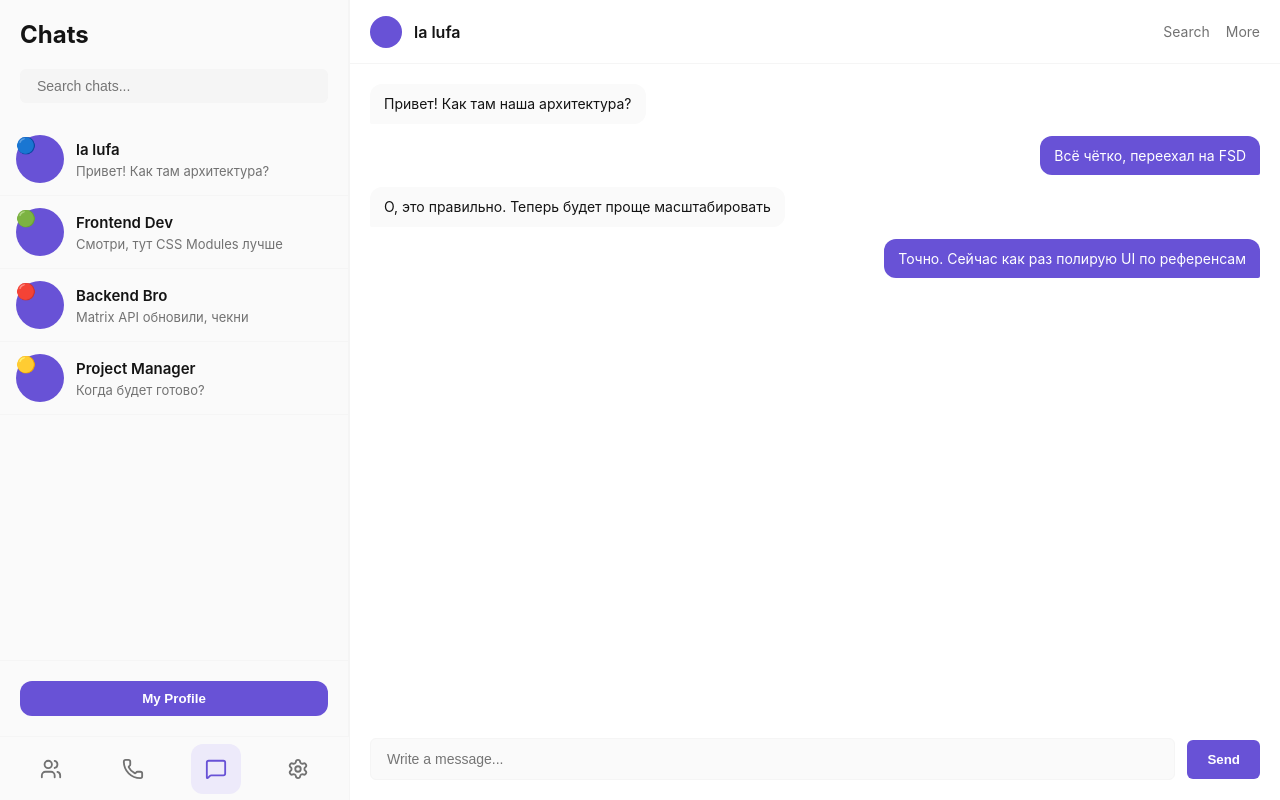
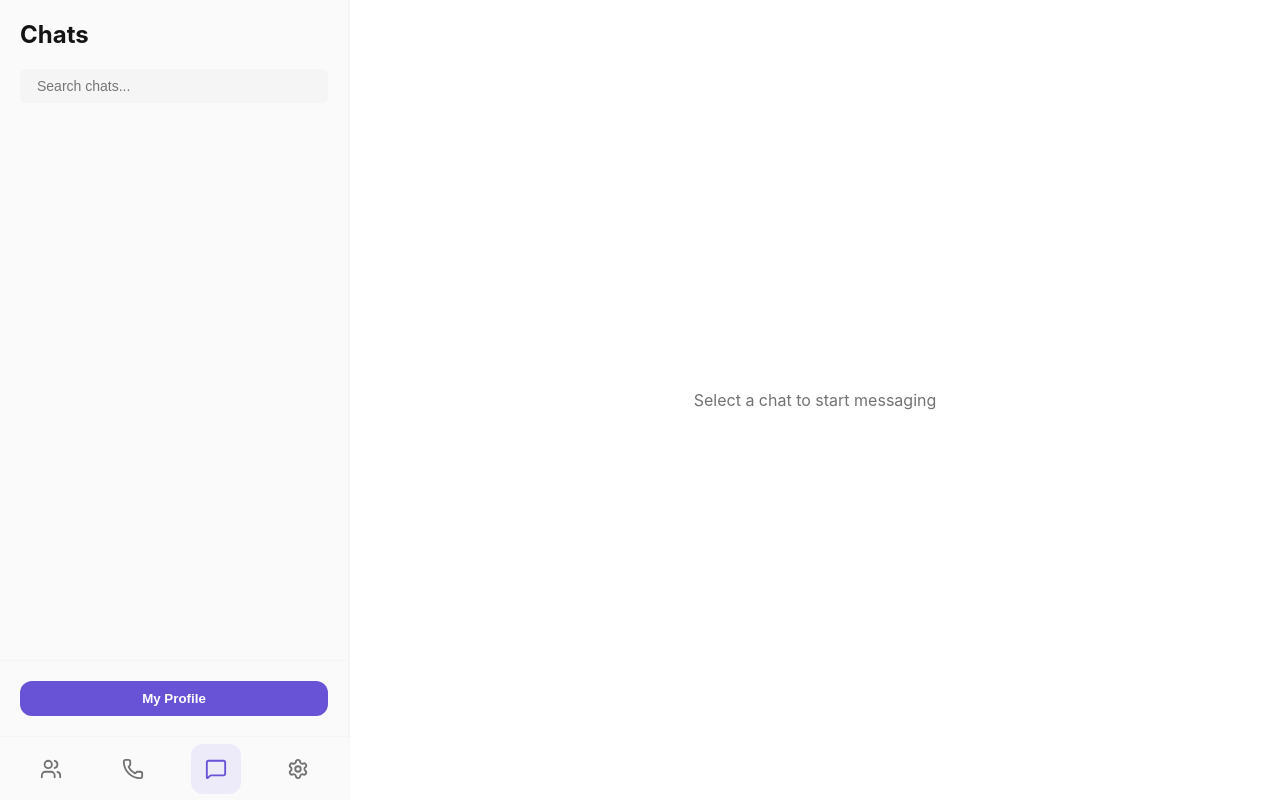
Before and after one commit to kitrasta/chat, a React (Vite) app: page / in a window 1280 px wide. Built offline with nearby package versions, Linux system fonts and the light colour scheme.

Commit message:
feat: implement zustand store and entity types for chat and user

```diff
--- a/package.json
+++ b/package.json
@@ -12,7 +12,8 @@
   "dependencies": {
     "lucide-react": "^1.28.0",
     "react": "^19.2.7",
-    "react-dom": "^19.2.7"
+    "react-dom": "^19.2.7",
+    "zustand": "^5.0.14"
   },
   "devDependencies": {
     "@eslint/js": "^10.0.1",
--- /dev/null
+++ b/src/entities/chat/model.ts
@@ -0,0 +1,30 @@
+import { create } from 'zustand';
+import { Chat, Message } from './types';
+
+interface ChatState {
+  chats: Chat[];
+  activeChatId: string | null;
+  messages: Record<string, Message[]>; // ChatId -> Messages[]
+
+  // Actions
+  setActiveChat: (id: string | null) => void;
+  addMessage: (chatId: string, message: Message) => void;
+  setChats: (chats: Chat[]) => void;
+}
+
+export const useChatStore = create<ChatState>((set) => ({
+  chats: [],
+  activeChatId: null,
+  messages: {},
+
+  setActiveChat: (id) => set({ activeChatId: id }),
+
+  addMessage: (chatId, message) => set((state) => ({
+    messages: {
+      ...state.messages,
+      [chatId]: [...(state.messages[chatId] || []), message]
+    }
+  })),
+
+  setChats: (chats) => set({ chats }),
+}));
--- /dev/null
+++ b/src/entities/chat/types.ts
@@ -0,0 +1,23 @@
+export interface User {
+  id: string;
+  displayName: string;
+  avatarUrl?: string;
+  status: 'online' | 'offline' | 'idle';
+}
+
+export interface Message {
+  id: string;
+  senderId: string;
+  text: string;
+  timestamp: number;
+  status: 'sending' | 'sent' | 'delivered' | 'read';
+}
+
+export interface Chat {
+  id: string;
+  name: string;
+  avatarUrl?: string;
+  lastMessage?: Message;
+  members: User[];
+  unreadCount: number;
+}
--- a/src/widgets/ChatList/ChatList.tsx
+++ b/src/widgets/ChatList/ChatList.tsx
@@ -1,14 +1,10 @@
 import React from 'react';
 import styles from './ChatList.module.css';
-
-const MOCK_CHATS = [
-  { id: '1', name: ' la lufa', lastMsg: 'Привет! Как там архитектура?', avatar: '🔵' },
-  { id: '2', name: 'Frontend Dev', lastMsg: 'Смотри, тут CSS Modules лучше', avatar: '🟢' },
-  { id: '3', name: 'Backend Bro', lastMsg: 'Matrix API обновили, чекни', avatar: '🔴' },
-  { id: '4', name: 'Project Manager', lastMsg: 'Когда будет готово?', avatar: '🟡' },
-];
+import { useChatStore } from '../../entities/chat/model';
 
 const ChatList = () => {
+  const { chats, activeChatId, setActiveChat } = useChatStore();
+
   return (
     <div className={styles.wrapper}>
       <div className={styles.header}>
@@ -22,12 +18,16 @@ const ChatList = () => {
       />
 
       <div className={styles.list}>
-        {MOCK_CHATS.map(chat => (
-          <div key={chat.id} className={styles.chatItem}>
-            <div className={styles.avatar}>{chat.avatar}</div>
+        {chats.map(chat => (
+          <div
+            key={chat.id}
+            className={`${styles.chatItem} ${activeChatId === chat.id ? styles.active : ''}`}
+            onClick={() => setActiveChat(chat.id)}
+          >
+            <div className={styles.avatar}>{chat.avatarUrl || '👤'}</div>
             <div className={styles.info}>
               <span className={styles.name}>{chat.name}</span>
-              <span className={styles.preview}>{chat.lastMsg}</span>
+              <span className={styles.preview}>{chat.lastMessage?.text || 'No messages'}</span>
             </div>
           </div>
         ))}
--- a/src/widgets/ChatWindow/ChatWindow.tsx
+++ b/src/widgets/ChatWindow/ChatWindow.tsx
@@ -1,33 +1,45 @@
 import React from 'react';
 import styles from './ChatWindow.module.css';
-
-const MOCK_MESSAGES = [
-  { id: '1', text: 'Привет! Как там наша архитектура?', type: 'received' },
-  { id: '2', text: 'Всё чётко, переехал на FSD', type: 'sent' },
-  { id: '3', text: 'О, это правильно. Теперь будет проще масштабировать', type: 'received' },
-  { id: '4', text: 'Точно. Сейчас как раз полирую UI по референсам', type: 'sent' },
-];
+import { useChatStore } from '../../entities/chat/model';
 
 const ChatWindow = () => {
+  const { activeChatId, chats, messages } = useChatStore();
+  const activeChat = chats.find(c => c.id === activeChatId);
+  const currentMessages = activeChatId ? messages[activeChatId] || [] : [];
+
+  if (!activeChatId) {
+    return (
+      <div style={{ display: 'flex', justifyContent: 'center', alignItems: 'center', height: '100%', color: 'var(--color-text-secondary)' }}>
+        Select a chat to start messaging
+      </div>
+    );
+  }
+
   return (
     <div className={styles.wrapper}>
       <div className={styles.header}>
         <div className={styles.user}>
           <div className={styles.avatar} />
-          <span className={styles.name}> la lufa</span>
+          <span className={styles.name}>{activeChat?.name || 'Unknown User'}</span>
         </div>
         <div className={styles.actions}>
-          <span>Search</span>
-          <span>More</span>
+          <span style={{ cursor: 'pointer' }}>Search</span>
+          <span style={{ cursor: 'pointer' }}>More</span>
         </div>
       </div>
 
       <div className={styles.content}>
-        {MOCK_MESSAGES.map(msg => (
-          <div key={msg.id} className={`${styles.message} ${styles[msg.type]}`}>
-            {msg.text}
+        {currentMessages.length > 0 ? (
+          currentMessages.map(msg => (
+            <div key={msg.id} className={`${styles.message} ${msg.senderId === 'me' ? styles.sent : styles.received}`}>
+              {msg.text}
+            </div>
+          ))
+        ) : (
+          <div style={{ textAlign: 'center', color: 'var(--color-text-secondary)', marginTop: '20px' }}>
+            No messages yet
           </div>
-        ))}
+        )}
       </div>
 
       <div className={styles.inputArea}>
```
Also changed, not shown: 1 other file (tests, documents, lock files or other folders).
